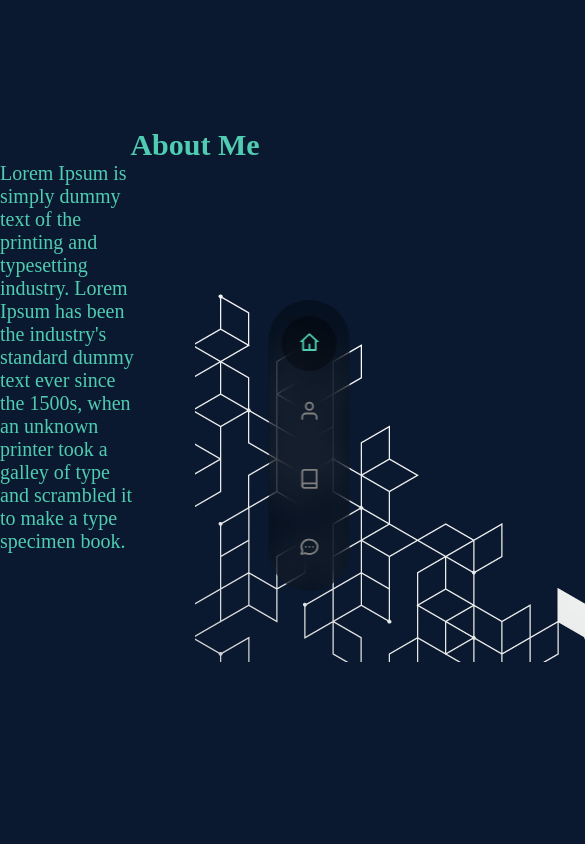
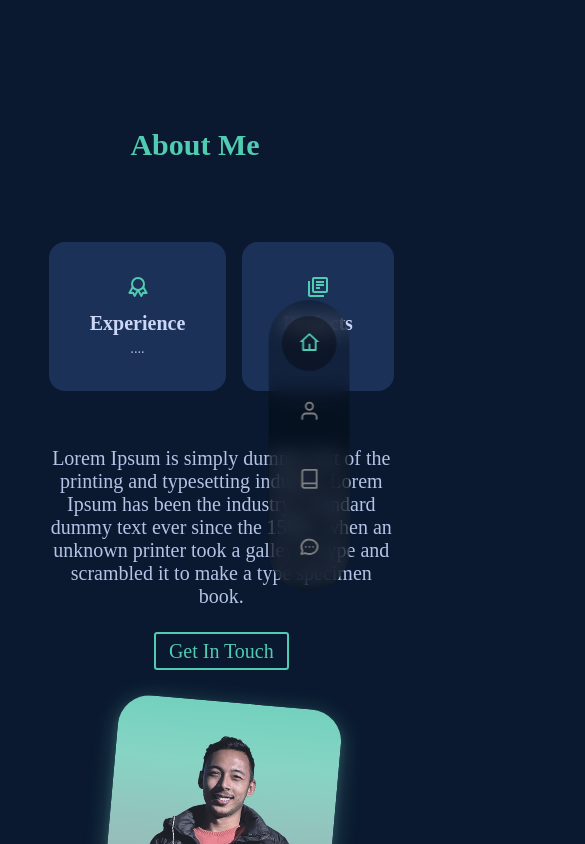
Before and after one commit to nayandeep-shrestha/my_portfolio, a React (Create React App) app: page / in a window 390 px wide. Shown: the top 844 px of the page, 585 px wide, since content can reach past the window. Built offline with nearby package versions, Linux system fonts and the light colour scheme; a web font is replaced by a local one.

Commit message:
about complete

```diff
--- a/src/components/about/About.js
+++ b/src/components/about/About.js
@@ -1,22 +1,39 @@
 import React from 'react'
 import './about.css'
-import ME from '../../assets/texture 2.png'
+import ME from '../../assets/me.png'
+import {TbAward} from 'react-icons/tb'
+import {MdOutlineLibraryBooks} from 'react-icons/md'
 
 const About = () => {
   return (
     <section id="about">
       <h2 style={{textAlign: 'center'}}>About Me</h2>
-
       <div className='about-container'>
         <div className='about-content'>
+          <div className='about-cards'>
+            <div className='about-card'>
+              <TbAward className='about-icon'/>
+              <h4>Experience</h4>
+              <small>....</small>
+            </div>
+            <div className='about-card'>
+              <MdOutlineLibraryBooks className='about-icon'/>
+              <h4>Projects</h4>
+              <small>....</small>
+            </div>
+          </div>
           <p>Lorem Ipsum is simply dummy text of the printing and typesetting industry. Lorem Ipsum has been the industry's standard dummy text ever since the 1500s, when an unknown printer took a galley of type and scrambled it to make a type specimen book.</p>
+          <a href="#contact" className='btn'>Get In Touch</a>
         </div>
 
-        <div className='about-img'>
-          <img src={ME} />
+        <div className='about-me'>
+          <div className='about-me-img'>
+            <img src={ME} />
+          </div>
         </div>
       </div>
     </section>
+
   )
 }
 
--- a/src/components/about/about.css
+++ b/src/components/about/about.css
@@ -1,5 +1,102 @@
+h4{
+    color: var(--color-secondary);
+}
+p{
+    color: var(--color-text);
+    font-size: 20px;
+    margin-bottom: 2rem;
+}
+small{
+    color: var(--color-text);
+    font-size: 0.9rem;
+}
+
 .about-container{
     display: grid;
-    grid-template-columns: 35% 50% ;
+    grid-template-columns:50% 35% ;
     gap: 15%;
+    width: var(--conatiner-width);
+    margin-top: 5rem;
+    margin-left: auto;
+    margin-right: auto;
 }
+
+.about-me{
+    width: 100%;
+    aspect-ratio: 1/1;
+    display: grid;
+    place-items: center;
+}
+
+.about-me-img{
+    border-radius: 2rem;
+    overflow: hidden;
+    transform: rotate(5deg);
+    transition: var(--transition);
+    box-shadow: 0 4px 8px 0 rgb(119,210,191,0.2), 0 5px 20px 5px rgb(119,210,191,0.2);
+}
+
+.about-me-img:hover{
+    transform: rotate(0);
+}
+
+.about-cards{
+    display: grid;
+    grid-template-columns: repeat(3, 1fr);
+    gap: 2rem;
+}
+.about-card{
+    background: var(--color-bg-variant);
+    border: 1px solid transparent;
+    border-radius: 1rem;
+    padding: 2rem 2.5rem;
+    margin-bottom: 2rem;
+    text-align: center;
+    transition: var(--transition);
+}
+.about-card:hover{
+    background: transparent;
+    border-color: var(--color-primary-var)
+}
+
+.about-icon{
+    font-size: 1.5rem;
+    margin-bottom: 0.5rem;
+}
+
+/* ================ MEDIA (Medium) ============ */
+@media screen and (max-width: 1024px) {
+    .about-container{
+        grid-template-columns: 1fr;
+        gap: 0;
+    }
+    .about-me{
+        width:50%;
+        margin: 2rem auto 4rem;
+    }
+    .about-content p{
+        margin: 1rem 0 1.5rem;
+    }
+}
+
+/* ================ MEDIA (Small) ============ */
+@media screen and (max-width: 600px) {
+    .about-container{
+        grid-template-columns: 1fr;
+        gap: 0;
+    }
+    .about-me{
+        width: 65%;
+        margin: 3rem auto 3rem;
+    }
+    .about-cards{
+        grid-template-columns: 1fr 1fr;
+        gap: 1rem;
+    }
+    .about-content{
+        text-align: center;
+    }
+    .about-content p{
+        margin:1.5rem 0;
+    }
+}
--- a/src/components/nav/nav.css
+++ b/src/components/nav/nav.css
@@ -10,8 +10,9 @@ nav {
     display: flex;
     flex-direction: column;
     gap: 0.8rem;
-    backdrop-filter: blur(15px);
+    backdrop-filter: blur(10px);
     transform: translateX(-50%);
+    z-index:2;
 }
 
 nav a{
@@ -30,3 +31,22 @@ nav a.active{
     background: rgba(0,0,0,0.35);
     color: var(--color-primary);
 }
+
+/* ================ MEDIA (Medium) ============ */
+@media screen and (max-width: 1024px) {
+
+}
+
+/* ================ MEDIA (Small) ============ */
+@media screen and (max-width: 600px) {
+    /* nav{
+        padding: 0.8rem 0.5rem;
+        gap:0.5rem;
+        right: -17px;
+        bottom: 37%;
+    }
+    nav a{
+        font-size: 0.9rem;
+        padding: 0.6rem;
+    } */
+}
--- a/src/index.css
+++ b/src/index.css
@@ -14,10 +14,14 @@
 
 :root {
   --color-bg: #0A192F;
-  --color-bg-variant: #112240;
+  --color-bg-variant: #1b3158;
   --color-primary: #50CCB3;
+  --color-primary-var: #6abfae;
+  --color-secondary: #ccd6f6;
+  --color-text: #b5c3e7;
 
   --conatiner-width: 75%;
+  --transition: all 400ms ease;
 }
 
 html{
@@ -45,3 +49,24 @@ a{
   color: grey ;
   transition: var(transition);
 }
+
+img{
+  display: block;
+  width: 100%;
+  object-fit: cover;
+}
+
+.btn{
+  width: max-content;
+  display: inline-block;
+  border: 2px solid var(--color-primary);
+  border-radius: 0.2rem;
+  color: var(--color-primary);
+  padding: 0.35rem 0.8rem;
+  font-size: 1.25rem;
+}
+
+.btn:hover{
+  background: rgba(106, 191, 174, 0.2)
+  ;
+}
```
Also changed, not shown: src/assets/me.png (added), 1 other file (tests, documents, lock files or other folders).
